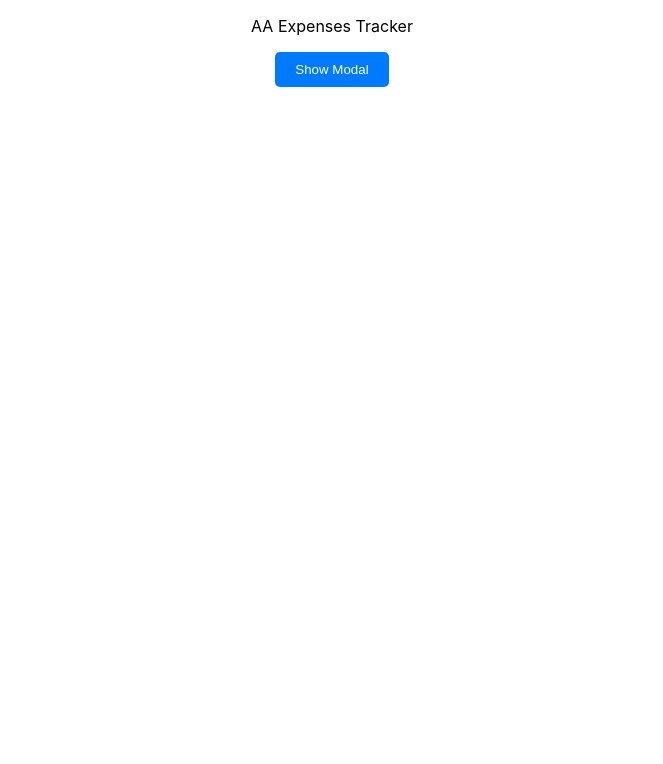
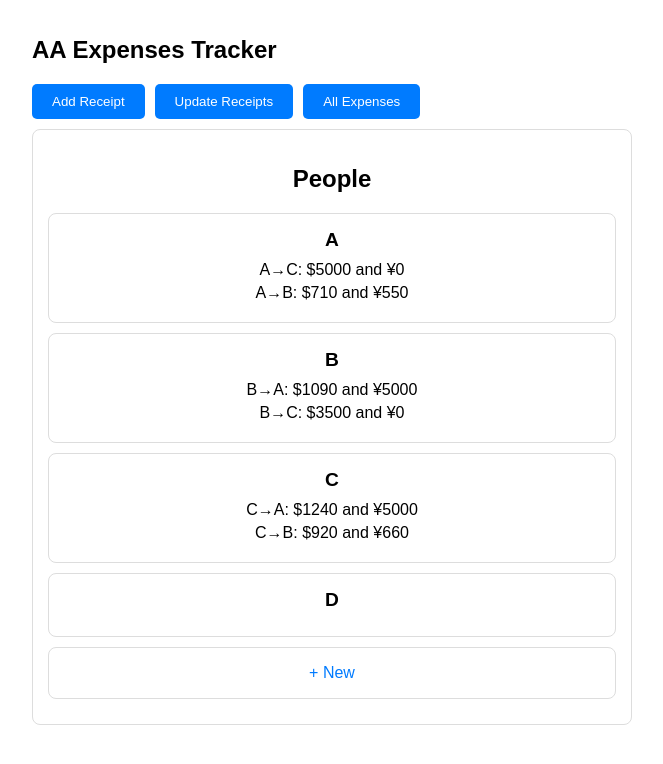
Before and after one commit to sfnicholas/Trip-Payment, a React (Create React App) app: page / in a window 1280 px wide. Shown: the top 764 px of the page, without its empty margins (308-971 px from the left). Built offline with nearby package versions, Linux system fonts and the light colour scheme.

Commit message:
added in main, added drawings for create receipt page

```diff
--- a/src/App.css
+++ b/src/App.css
@@ -1,5 +1,9 @@
-.App {
+.People {
   text-align: center;
+  border: 1px solid #ddd;
+  border-radius: 8px;
+  padding: 15px;
+  margin: 10px 0;
 }
 
 .App-logo {
@@ -36,3 +40,49 @@
     transform: rotate(360deg);
   }
 }
+
+
+.App {
+  font-family: Arial, sans-serif;
+  max-width: 600px;
+  margin: 0 auto;
+  padding: 20px;
+}
+
+h1 {
+  font-size: 1.5rem;
+  margin-bottom: 20px;
+}
+
+.new-person-card {
+  border: 1px solid #ddd;
+  border-radius: 8px;
+  padding: 15px;
+  margin: 10px 0;
+  background-color: #fff;
+  display: flex;
+  justify-content: center;
+  align-items: center;
+}
+
+.add-button {
+  background-color: transparent;
+  border: none;
+  color: #007bff;
+  font-size: 1rem;
+  cursor: pointer;
+}
+
+.add-button:hover {
+  text-decoration: underline;
+}
+
+.button {
+  background-color: #007bff;
+  color: white;
+  border: none;
+  padding: 10px 20px;
+  border-radius: 5px;
+  cursor: pointer;
+  margin-right: 10px;
+}
--- a/src/App.js
+++ b/src/App.js
@@ -1,22 +1,68 @@
-import React, { useState } from 'react';
-import Modal from './Modal';
-import './App.css';
+import React, { useState } from "react";
+import Modal from "./Modal";
+import "./App.css";
+import PersonCard from "./PersonCard";
 
 function App() {
+  const [addReceipt, setAddReceipt] = useState(false);
 
-  const [showModal, setShowModal] = useState(false);
+  const toggleModal = (setModal) => {
+    // setShowModal(!showModal);
+    setModal((prevState) => !prevState);
+  };
 
-  const toggleModal = () => {
-    setShowModal(!showModal);
-  };
+  const peopleData = [
+    {
+      name: "A",
+      transactions: ["A→C: $5000 and ¥0", "A→B: $710 and ¥550"],
+    },
+    {
+      name: "B",
+      transactions: ["B→A: $1090 and ¥5000", "B→C: $3500 and ¥0"],
+    },
+    {
+      name: "C",
+      transactions: ["C→A: $1240 and ¥5000", "C→B: $920 and ¥660"],
+    },
+    {
+      name: "D",
+      transactions: [],
+    },
+  ];
 
   return (
     <div className="App">
-      <p>AA Expenses Tracker</p>
-      <button onClick={toggleModal} className="button">
-        Show Modal
+      <h1>AA Expenses Tracker</h1>
+      <button onClick={() => toggleModal(setAddReceipt)} className="button">
+        Add Receipt
       </button>
-      <Modal show={showModal} onClose={toggleModal} title="My Modal"></Modal>
+      <button onClick={() => toggleModal()} className="button">
+        Update Receipts
+      </button>
+      <button onClick={() => toggleModal()} className="button">
+        All Expenses
+      </button>
+      <div className="People">
+        <h2>People</h2>
+        {peopleData.map((person, index) => (
+          <PersonCard
+            key={index}
+            name={person.name}
+            transactions={person.transactions}
+          />
+        ))}
+        <div className="new-person-card">
+          <button className="add-button">+ New</button>
+        </div>
+      </div>
+
+      {/*add receipt button*/}
+
+      <Modal
+        show={addReceipt}
+        onClose={() => toggleModal(setAddReceipt)}
+        title="My Modal"
+      ></Modal>
     </div>
   );
 }
--- a/src/Modal.js
+++ b/src/Modal.js
@@ -1,3 +1,4 @@
+// src/Modal.js
 import React, { useState } from 'react';
 import "./Modal.css";
 
@@ -24,6 +25,7 @@ function Modal({ show, onClose, title }) {
   const handleSubmit = (e) => {
     e.preventDefault();
     console.log("Form Data:", formData);
+    onClose();  // Close the modal after submitting
     // Handle data submission here
   };
 
@@ -159,7 +161,7 @@ function Modal({ show, onClose, title }) {
               />
             </div>
             <div className="detail">
-              <button type="submit" onClick={onClose} className="submit-button">
+              <button type="submit" className="submit-button">
                 Submit
               </button>
             </div>
--- /dev/null
+++ b/src/PersonCard.css
@@ -0,0 +1,17 @@
+/* src/PersonCard.css */
+.person-card {
+  border: 1px solid #ddd;
+  border-radius: 8px;
+  padding: 15px;
+  margin: 10px 0;
+  background-color: #fff;
+}
+
+.person-name {
+  margin: 0 0 10px 0;
+  font-size: 1.2rem;
+}
+
+.transactions p {
+  margin: 5px 0;
+}
--- /dev/null
+++ b/src/PersonCard.js
@@ -0,0 +1,18 @@
+// src/PersonCard.js
+import React from 'react';
+import './PersonCard.css';
+
+function PersonCard({ name, transactions }) {
+  return (
+    <div className="person-card">
+      <h2 className="person-name">{name}</h2>
+      <div className="transactions">
+        {transactions.map((transaction, index) => (
+          <p key={index}>{transaction}</p>
+        ))}
+      </div>
+    </div>
+  );
+}
+
+export default PersonCard;
```
